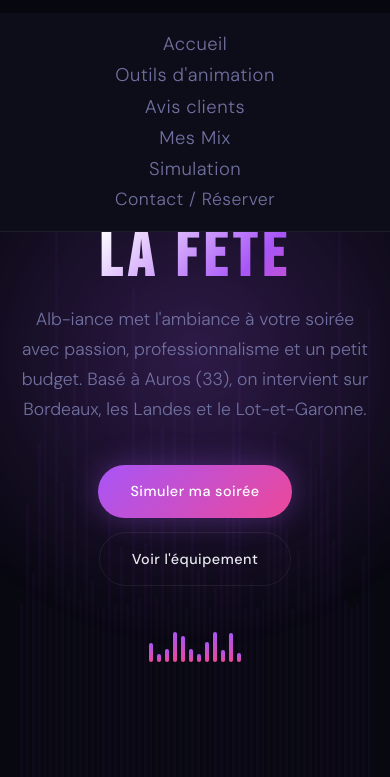
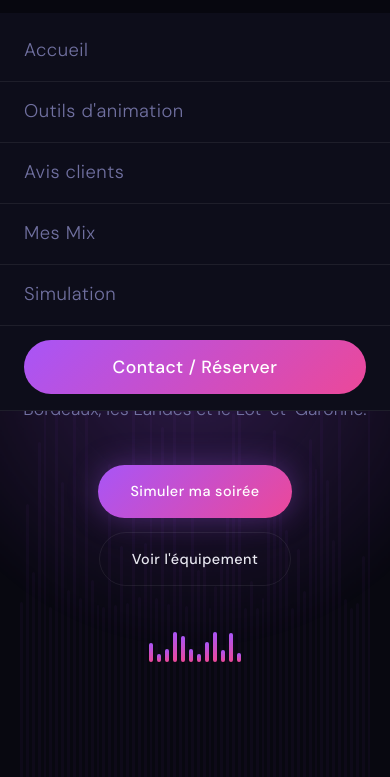
Before and after one commit to albanbontemps33-cell/dj_alb-iance, a plain HTML site: page index.html in a window 390 px wide. Both pictures are taken after a click on the button "Menu". Shown: the part 67-844 px from the top of the page. Drawn offline with Linux system fonts and the light colour scheme.

Commit message:
Change VAT rate and improve mobile nav styles
Updated VAT rate from 25% to 20% and adjusted styles for mobile navigation.

```diff
--- a/index.html
+++ b/index.html
@@ -80,11 +80,12 @@
     background: linear-gradient(135deg, var(--accent), var(--accent2));
     -webkit-background-clip: text; -webkit-text-fill-color: transparent;
   }
+  .nav-cta {
     background: linear-gradient(135deg, var(--accent), var(--accent2)) !important;
     color: #fff !important; font-weight: 500 !important;
     padding: 8px 20px !important; border-radius: 50px !important;
   }
-  .nav-cta:hover { opacity: .85; background: none; }
+  .nav-cta:hover { opacity: .85; }
   .burger { display: none; background: none; border: none; cursor: pointer; padding: 4px; }
   .burger span { display: block; width: 24px; height: 2px; background: var(--text); margin: 5px 0; border-radius: 2px; transition: .3s; }
 
@@ -340,10 +341,12 @@
   /* ── MOBILE NAV ── */
   @media (max-width: 768px) {
     nav { padding: 16px 20px; }
-    .nav-links { display: none; flex-direction: column; position: absolute; top: 100%; left: 0; right: 0; background: var(--deep); border-bottom: 1px solid var(--border); padding: 16px 0; gap: 0; }
+    .nav-links { display: none; flex-direction: column; align-items: stretch; position: absolute; top: 100%; left: 0; right: 0; background: var(--deep); border-bottom: 1px solid var(--border); padding: 8px 0 16px; gap: 0; max-height: calc(100vh - 70px); max-height: calc(100dvh - 70px); overflow-y: auto; }
     .nav-links.open { display: flex; }
-    .nav-links a { padding: 16px 24px; border-radius: 0; font-size: 1.15rem; }
-    .nav-links .nav-cta { margin: 8px 24px 4px; text-align: center; font-size: 1.1rem; }
+    .nav-links li { display: block; width: 100%; flex: 0 0 auto; border-bottom: 1px solid var(--border); }
+    .nav-links li:last-child { border-bottom: none; padding: 14px 24px 0; }
+    .nav-links a { display: block; width: 100%; box-sizing: border-box; padding: 18px 24px; line-height: 1.3; border-radius: 0; font-size: 1.15rem; }
+    .nav-links a.nav-cta { padding: 16px 20px !important; text-align: center; font-size: 1.1rem; }
     .sub { position: static; background: rgba(0,0,0,.3); box-shadow: none; border-radius: 0; margin: 0; }
     .burger { display: block; }
     section, .page-inner { padding: 80px 20px; }
@@ -1390,7 +1393,7 @@
   const SIM_MATOS = 30;       // matériel complémentaire (éléments oubliés)
   const SIM_KM_FREE = 5;      // km offerts avant facturation
   const SIM_KM_PRICE = 0.5;   // € par km au-delà des km offerts
-  const SIM_TVA = 0.25;       // TVA appliquée au prix HT
+  const SIM_TVA = 0.20;       // TVA appliquée au prix HT
   const SIM_ACOMPTE = 0.30;   // part d'acompte (sur le TTC) affichée dans le devis fictif
   const SIM_EVENT_LABEL = { privee:'Soirée privée', anniversaire:'Anniversaire', mariage:'Mariage', entreprise:'Entreprise / Mairie' };
   let simLast = null;         // dernier calcul, utilisé par le devis fictif
```
